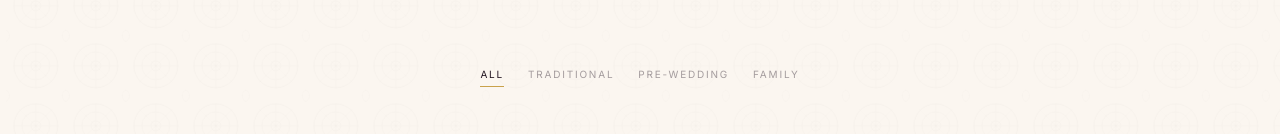
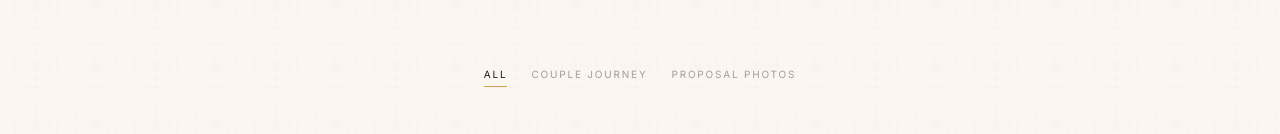
Before and after one commit to Dime1/Dimeyi-Website, a Next.js app: page /gallery in a window 1280 px wide. Shown: the part 270-404 px from the top of the page. Built offline with nearby package versions, Linux system fonts and the light colour scheme; a web font is replaced by a local one.

Commit message:
feat: update gallery to Couple Journey and Proposal Photos categories

```diff
--- a/config/content.ts
+++ b/config/content.ts
@@ -209,12 +209,12 @@ export const TRAVEL_INFO = {
 } as const
 
 export const GALLERY_IMAGES = [
-  { id: 'g1', src: '/images/gallery/[PHOTO_1].jpg', alt: '[PHOTO_1_ALT]', category: 'pre-wedding'  },
-  { id: 'g2', src: '/images/gallery/[PHOTO_2].jpg', alt: '[PHOTO_2_ALT]', category: 'traditional'  },
-  { id: 'g3', src: '/images/gallery/[PHOTO_3].jpg', alt: '[PHOTO_3_ALT]', category: 'family'       },
-  { id: 'g4', src: '/images/gallery/[PHOTO_4].jpg', alt: '[PHOTO_4_ALT]', category: 'pre-wedding'  },
-  { id: 'g5', src: '/images/gallery/[PHOTO_5].jpg', alt: '[PHOTO_5_ALT]', category: 'traditional'  },
-  { id: 'g6', src: '/images/gallery/[PHOTO_6].jpg', alt: '[PHOTO_6_ALT]', category: 'family'       },
+  { id: 'g1', src: '/images/gallery/[PHOTO_1].jpg', alt: '[PHOTO_1_ALT]', category: 'couple-journey' },
+  { id: 'g2', src: '/images/gallery/[PHOTO_2].jpg', alt: '[PHOTO_2_ALT]', category: 'proposal'       },
+  { id: 'g3', src: '/images/gallery/[PHOTO_3].jpg', alt: '[PHOTO_3_ALT]', category: 'couple-journey' },
+  { id: 'g4', src: '/images/gallery/[PHOTO_4].jpg', alt: '[PHOTO_4_ALT]', category: 'proposal'       },
+  { id: 'g5', src: '/images/gallery/[PHOTO_5].jpg', alt: '[PHOTO_5_ALT]', category: 'couple-journey' },
+  { id: 'g6', src: '/images/gallery/[PHOTO_6].jpg', alt: '[PHOTO_6_ALT]', category: 'proposal'       },
 ] as const
 
 export type GalleryImage    = typeof GALLERY_IMAGES[number]
--- a/features/gallery/GalleryFilterTabs.tsx
+++ b/features/gallery/GalleryFilterTabs.tsx
@@ -2,10 +2,9 @@
 import type { GalleryCategory } from '@/config/content'
 
 const TABS: { label: string; value: GalleryCategory }[] = [
-  { label: 'All',         value: 'all'         },
-  { label: 'Traditional', value: 'traditional' },
-  { label: 'Pre-wedding', value: 'pre-wedding' },
-  { label: 'Family',      value: 'family'      },
+  { label: 'All',             value: 'all'            },
+  { label: 'Couple Journey',  value: 'couple-journey' },
+  { label: 'Proposal Photos', value: 'proposal'       },
 ]
 
 interface GalleryFilterTabsProps {
```
Also changed, not shown: 2 other files (tests, documents, lock files or other folders).
